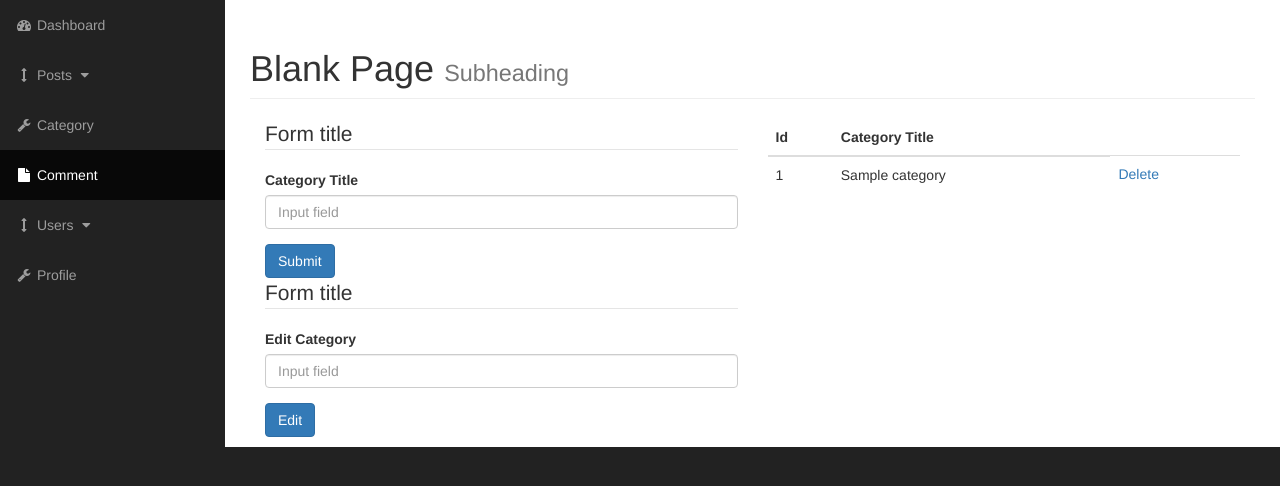
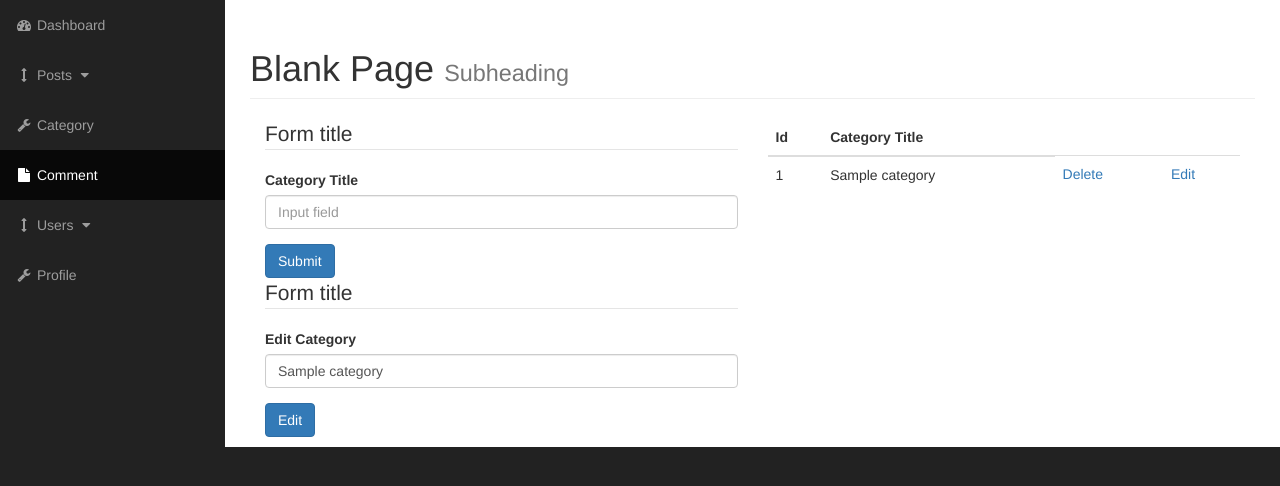
Before and after one commit to liridonkrasniqi13/Fix-net, a PHP site: page /admin/categories.php?edit=1 in a window 1280 px wide. Shown: the part 51-537 px from the top of the page. Run offline with PHP 8.4, Linux system fonts and the light colour scheme; tables that the repository leaves empty or names only in its code hold one stand-in row (values such as "Sample post").

Commit message:
add the first part of edit

```diff
--- a/admin/categories.php
+++ b/admin/categories.php
@@ -62,7 +62,32 @@
 
                             <div class="form-group">
                                 <label for="cat_title">Edit Category</label>
-                                <input type="text" class="form-control" id="" name="cat_title" placeholder="Input field">
+
+                            <?php
+
+                            if (isset($_GET['edit'])) {
+
+                                $cat_id = $_GET['edit'];
+
+                                $query = "SELECT * FROM categories WHERE  cat_id = $cat_id ";
+                                $select_categries_id = mysqli_query($connection, $query);
+                                while ($row = mysqli_fetch_assoc($select_categries_id)) {
+                                    $cat_id = $row['cat_id'];
+                                    $cat_title = $row['cat_title'];
+                                }
+
+                                ?>
+
+                                <input value="<?php if(isset($cat_title)) {echo $cat_title;} ?>" type="text" class="form-control" id="" name="cat_title" placeholder="Input field">
+
+                          <?php  } ?>
+
+
+
+
+
+
+
                             </div>
 
 
@@ -95,23 +120,23 @@
                                     echo "<td>{$cat_id}</td>";
                                     echo "<td>{$cat_title}</td>";
                                     echo "<td><a href='categories.php?delete={$cat_id}'>Delete</a></td>";
+                                    echo "<td><a href='categories.php?edit={$cat_id}'>Edit</a></td>";
                                     echo "</tr>";
                                 } ?>
 
 
                                 <?php
 
-                                    if(isset($_GET['delete'])) {
+                                if (isset($_GET['delete'])) {
 
-                                        $the_cat_id = $_GET['delete'];
+                                    $the_cat_id = $_GET['delete'];
 
-                                        $query = "DELETE FROM categories WHERE cat_id = {$the_cat_id} ";
+                                    $query = "DELETE FROM categories WHERE cat_id = {$the_cat_id} ";
 
-                                        $delete_query = mysqli_query($connection, $query);
+                                    $delete_query = mysqli_query($connection, $query);
 
-                                        header("Location: categories.php");
-
-                                    }
+                                    header("Location: categories.php");
+                                }
 
                                 ?>
 
```
